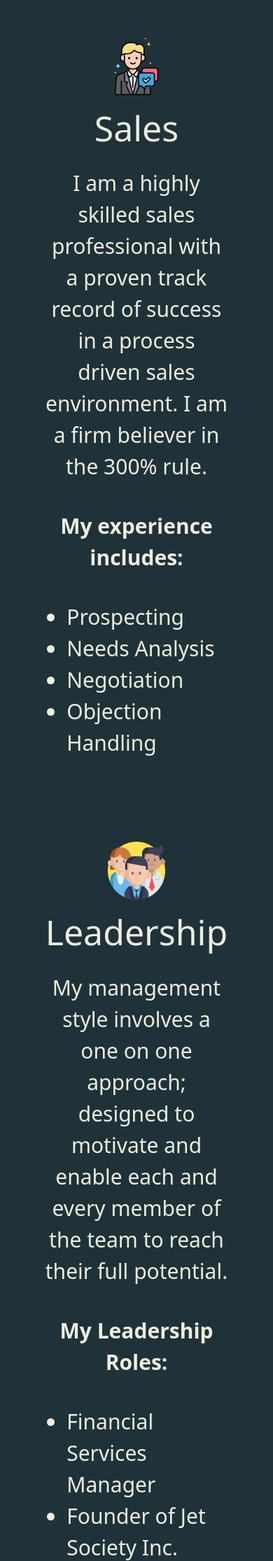
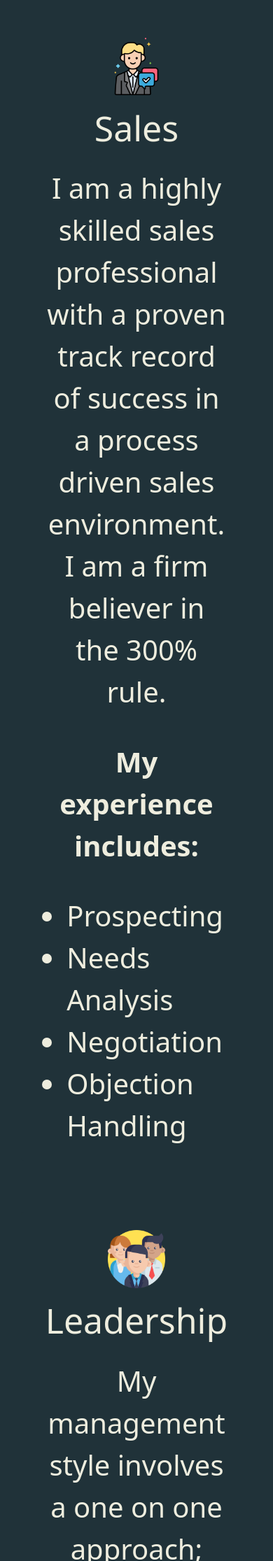
Before and after one commit to rharr003/personal-site, a Flask app: page / in a window 390 px wide. Shown: the part 2735-4966 px from the top of the page at 70% size. Run offline with Flask 2, Linux system fonts and the light colour scheme; some libraries are stand-ins or nearby versions.

Commit message:
testing font sizes for mobile

```diff
--- a/static/css/styles.css
+++ b/static/css/styles.css
@@ -299,7 +299,11 @@ font-size: 1.5rem;
     }
 
     .card-text {
-        font-size: 30px;
+        font-size: 40px;
     }
 
+    .form .btn {
+        font-size: 50px;
 }
+
+}
```
